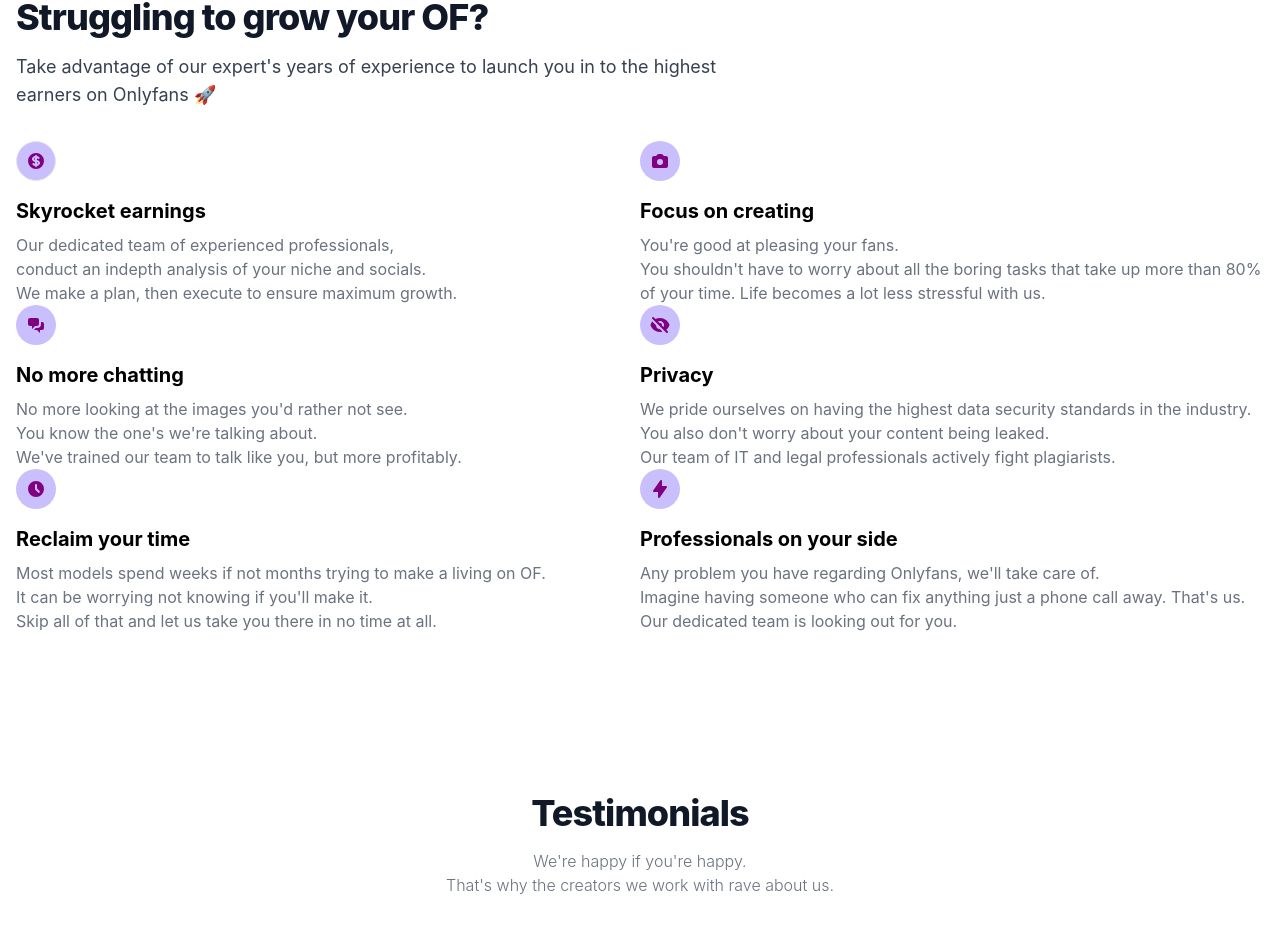
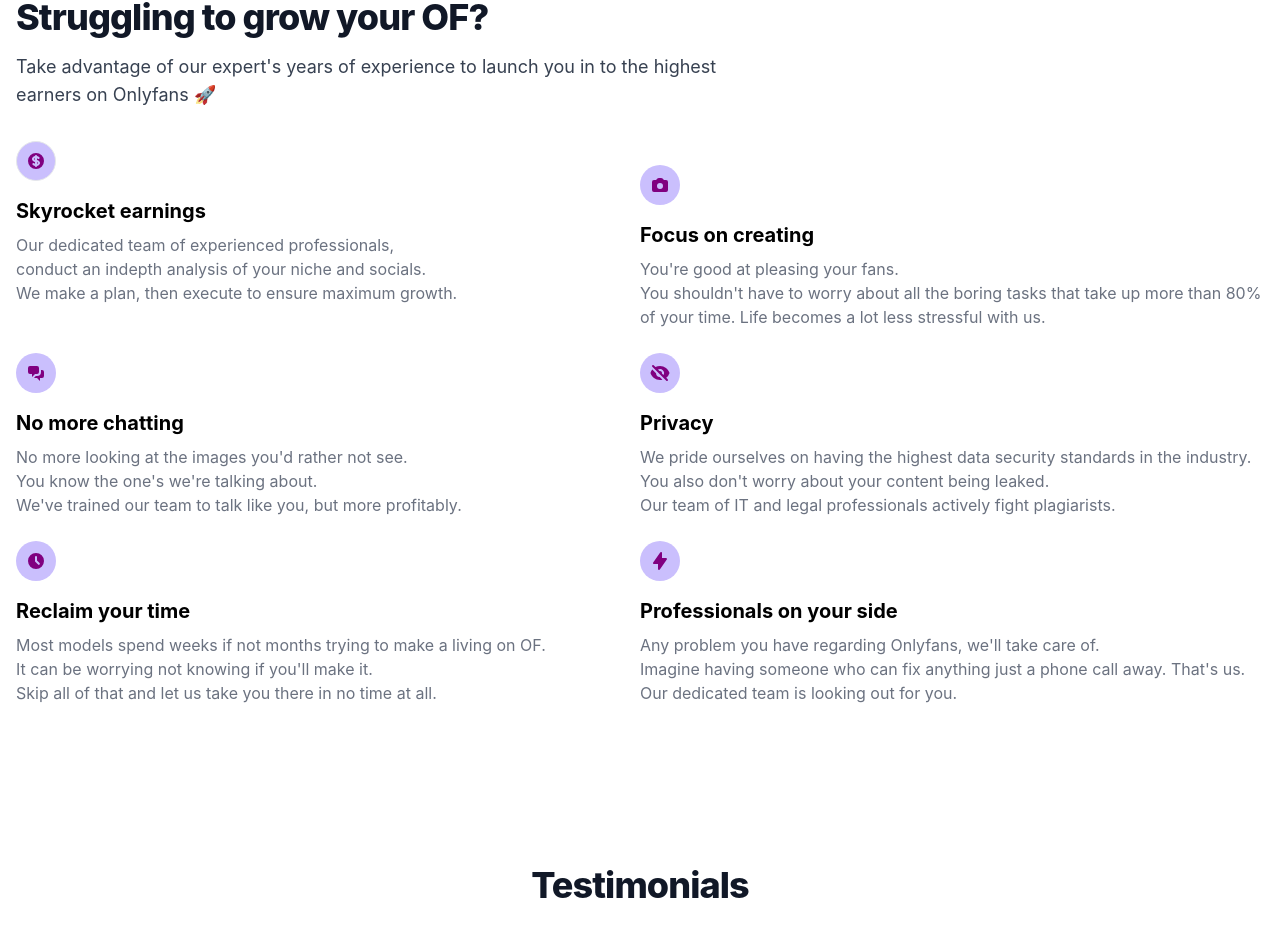
Before and after one commit to smarvin96/LimitlessAttention.com, a React (Vite) app: page / in a window 1280 px wide. Shown: the part 911-1836 px from the top of the page. Built offline with nearby package versions, Linux system fonts and the light colour scheme.

Commit message:
spacing benefits

```diff
--- a/src/components/Benefits.jsx
+++ b/src/components/Benefits.jsx
@@ -12,7 +12,7 @@ const Benefits = () => {
               in to the highest earners on Onlyfans 🚀
             </p>
           </div>
-          <div className="space-y-8 md:grid md:grid-cols-2 lg:grid-cols-3 md:gap-12 md:space-y-0">
+          <div className="space-y-8 md:grid md:grid-cols-2 lg:grid-cols-3 md:gap-12 md:space-y-0 mt-5">
             <div id="benefits:skyrocket">
               <div className="border flex justify-center items-center mb-4 w-10 h-10 rounded-full bg-purple-300 lg:h-12 lg:w-12">
                 <svg
@@ -39,7 +39,7 @@ const Benefits = () => {
                 <br /> We make a plan, then execute to ensure maximum growth.
               </p>
             </div>
-            <div id="benefits:focus">
+            <div id="benefits:focus" className="pt-6">
               <div className="flex justify-center items-center mb-4 w-10 h-10 rounded-full  bg-purple-300  lg:h-12 lg:w-12 ">
                 <svg
                   className="w-5 h-5 text-primary-600 lg:w-6 lg:h-6 dark:text-primary-300"
@@ -65,10 +65,10 @@ const Benefits = () => {
                 with us.
               </p>
             </div>
-            <div id="benefits:no-more-chatting">
+            <div id="benefits:no-more-chatting" className="pt-6">
               <div className="flex justify-center items-center mb-4 w-10 h-10 rounded-full bg-purple-300  lg:h-12 lg:w-12 ">
                 <svg
-                  className="w-5 h-5 text-primary-600 lg:w-6 lg:h-6 dark:text-primary-300"
+                  className="w-5 h-5 text-primary-600 lg:w-6 lg:h-6"
                   fill="purple"
                   viewBox="0 0 20 20"
                   xmlns="http://www.w3.org/2000/svg"
@@ -87,7 +87,7 @@ const Benefits = () => {
                 profitably.
               </p>
             </div>
-            <div id="benefits:privacy">
+            <div id="benefits:privacy" className="pt-6">
               <div className="flex justify-center items-center mb-4 w-10 h-10 rounded-full bg-purple-300  lg:h-12 lg:w-12 ">
                 <svg
                   className="w-5 h-5 text-primary-600 lg:w-6 lg:h-6 dark:text-primary-300"
@@ -114,7 +114,7 @@ const Benefits = () => {
                 plagiarists.
               </p>
             </div>
-            <div id="benefits:reclaim-time">
+            <div id="benefits:reclaim-time" className="pt-6">
               <div className="flex justify-center items-center mb-4 w-10 h-10 rounded-full bg-purple-300  lg:h-12 lg:w-12 ">
                 <svg
                   className="w-5 h-5 text-primary-600 lg:w-6 lg:h-6 dark:text-primary-300"
@@ -140,7 +140,7 @@ const Benefits = () => {
                 all.
               </p>
             </div>
-            <div id="benefits:professionals">
+            <div id="benefits:professionals" className="pt-6">
               <div className="flex justify-center items-center mb-4 w-10 h-10 rounded-full bg-purple-300  lg:h-12 lg:w-12 ">
                 <svg
                   className="w-5 h-5 text-primary-600 lg:w-6 lg:h-6 dark:text-primary-300"
```
